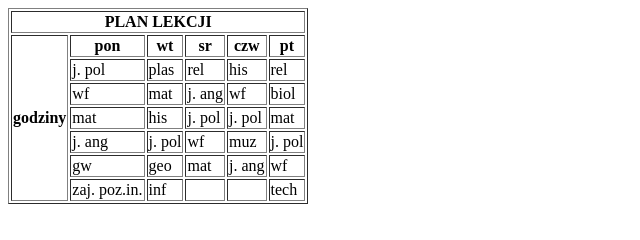
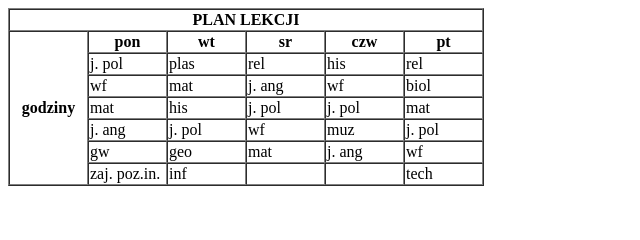
Before and after one commit to snpmhashin2004/planlwkcj, a plain HTML site: page index.html in a window 1280 px wide. Shown: the whole page, without its empty margins (0-640 px from the left). Drawn offline with Linux system fonts and the light colour scheme.

Commit message:
wyrownanie tabel i dodanie info

```diff
--- a/index.html
+++ b/index.html
@@ -1,62 +1,146 @@
 <!DOCTYPE html>
 <html lang="en">
 <head>
+  <meta charset="UTF-8">
+  <meta name="viewport" content="width=device-width, initial-scale=1.0">
+  <title>Informacje o klasie i nauczycielu</title>
+  <style>
+    /* Dodatkowy styl do informacji o klasie i nauczycielu */
+    #info {
+      display: none;
+      margin-top: 10px;
+      padding: 10px;
+      border: 1px solid #ccc;
+      background-color: #f9f9f9;
+    }
+  </style>
 </head>
 <body>
-  <table border="1" cellspan="0">             <tr>                                    <th colspan="7">PLAN LEKCJI</th>
 
+  <!-- Tabela z planem lekcji -->
+  <table border="1" cellspacing="0">
+    <tr>
+      <th colspan="7" style="width: 75px;">PLAN LEKCJI</th>
     </tr>
-  <tr>                                      <th rowspan="7">godziny</th>                <th>pon</th>                              <th>wt</th>                              <th>sr</th>                              <th>czw</th>                              <th>pt</th>                                                              </tr>                                                                   <tr>
-  <td>j. pol</td>
+    <tr>
+      <th rowspan="7" style="width: 75px;">godziny</th>
+      <th style="width: 75px;">pon</th>
+      <th style="width: 75px;">wt</th>
+      <th style="width: 75px;">sr</th>
+      <th style="width: 75px;">czw</th>
+      <th style="width: 75px;">pt</th>
+    </tr>
+    <tr>
+      <td style="width: 75px;">j. pol</td>
       <td>plas</td>
       <td>rel</td>
       <td>his</td>
       <td>rel</td>
     </tr>
     <tr>
-    <td>wf</td>
+      <td style="width: 75px;">wf</td>
       <td>mat</td>
       <td>j. ang</td>
       <td>wf</td>
       <td>biol</td>
     </tr>
-
     <tr>
-    <td>mat</td>
+      <td style="width: 75px;">mat</td>
       <td>his</td>
       <td>j. pol</td>
       <td>j. pol</td>
       <td>mat</td>
     </tr>
-
     <tr>
-    <td>j. ang</td>
+      <td style="width: 75px;">j. ang</td>
       <td>j. pol</td>
       <td>wf</td>
       <td>muz</td>
       <td>j. pol</td>
     </tr>
-
     <tr>
-    <td>gw</td>
+      <td style="width: 75px;">gw</td>
       <td>geo</td>
       <td>mat</td>
       <td>j. ang</td>
       <td>wf</td>
     </tr>
-
     <tr>
-    <td>zaj. poz.in.</td>
+      <td style="width: 75px;">zaj. poz.in.</td>
       <td>inf</td>
-    <td> </td>
+      <td></td>
       <td></td>
       <td>tech</td>
+    </tr>
+  </table>
 
+  <!-- Div, w którym będą wyświetlane informacje o klasie i nauczycielu -->
+  <div id="info">
+    <h2>Informacje</h2>
+    <p><strong>Klasa:</strong> <span id="class"></span></p>
+    <p><strong>Nauczyciel:</strong> <span id="teacher"></span></p>
+  </div>
 
+  <script>
+    // Pobranie referencji do elementów HTML
+    const tableCells = document.querySelectorAll('td');
 
-  </tr>
+    // Informacje o klasie i nauczycielu dla każdej komórki
+    const cellInfo = [
+      { class: '25', teacher: 'Jarosław Sułkowski' },
+      { class: '011', teacher: 'Anna Kąkol' },
+      { class: '25', teacher: 'Alicja Wojciechowska' },
+      { class: '26', teacher: 'Barbara Kowalczyk' },
+      { class: '31', teacher: 'Piotr Lewandowski' },
+      { class: 'sg', teacher: 'Agnieszka Rose' },
+      { class: '31', teacher: 'Małgorzata Rujner' },
+      { class: '22b', teacher: 'Alicja Dąbrowska' },
+      { class: 'sg', teacher: 'Agnieszka Rose' },
+      { class: '26', teacher: 'Ewa Piotrowska' },
+      { class: '32', teacher: 'Małgorzata Rujner' },
+      { class: '25', teacher: 'Historia' },
+      { class: '24', teacher: 'Artur Malinowski' },
+      { class: '24', teacher: 'Joanna Krawczyk' },
+      { class: '32', teacher: 'Paweł Sikorski' },
+      { class: '22b', teacher: 'Mirosława Wesseł' },
+      { class: '24', teacher: 'Jarosław Sułkowski' },
+      { class: 'sg', teacher: 'Agnieszka Rose' },
+      { class: '011', teacher: 'Szymon Rutkowski' },
+      { class: '24', teacher: 'Beata Pawlak' },
+      { class: '26', teacher: 'Małgorzata Rujner' },
+      { class: '26', teacher: 'Wioletta Górska' },
+      { class: '32', teacher: 'Damian Kowal' },
+      { class: '22b', teacher: 'Natalia Piotrowska' },
+      { class: 'sg', teacher: 'Agnieszka Rose' },
+      { class: '32', teacher: 'Małgorzata Rujner' },
+      { class: '23', teacher: 'Alicja Wojciechowska' },
+      { class: 'Brak', teacher: 'Brak' },
+      { class: 'Brak', teacher: 'Brak' },
+      { class: '011', teacher: 'Anna Kąkol' }
+    ];
 
-</table>
+    // Iteracja po wszystkich komórkach tabeli
+    tableCells.forEach((cell, index) => {
+      // Dodanie obsługi zdarzenia kliknięcia do każdej komórki
+      cell.addEventListener('click', () => {
+        // Sprawdzenie, czy indeks mieści się w zakresie tablicy cellInfo
+        if (index < cellInfo.length) {
+          // Pobranie informacji o klasie i nauczycielu dla danej komórki
+          const classInfo = cellInfo[index].class;
+          const teacherInfo = cellInfo[index].teacher;
+
+          // Ustawienie tekstów w odpowiednich miejscach w divie z informacjami
+          document.getElementById('class').textContent = classInfo;
+          document.getElementById('teacher').textContent = teacherInfo;
+
+          // Pokazanie diva z informacjami
+          document.getElementById('info').style.display = 'block';
+        } else {
+          console.error('Brak informacji dla tej komórki.');
+        }
+      });
+    });
+  </script>
 
 </body>
 </html>
--- a/style.css
+++ b/style.css
@@ -1,3 +1,9 @@
 body {
     font-size: 15pt;
 }
+
+table {
+    width: 500;
+
+
+}
```
Lines whose indentation alone changed are shown as unchanged.
